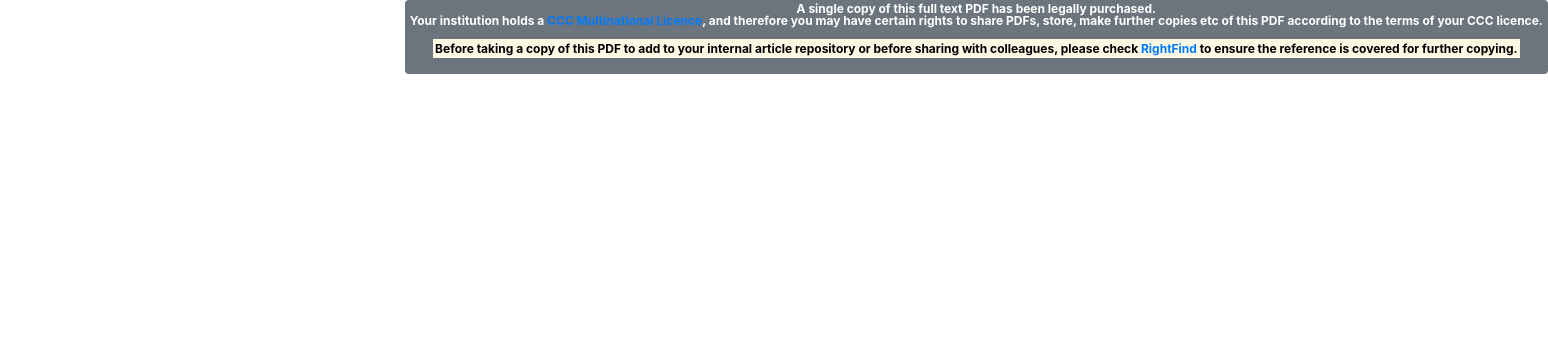
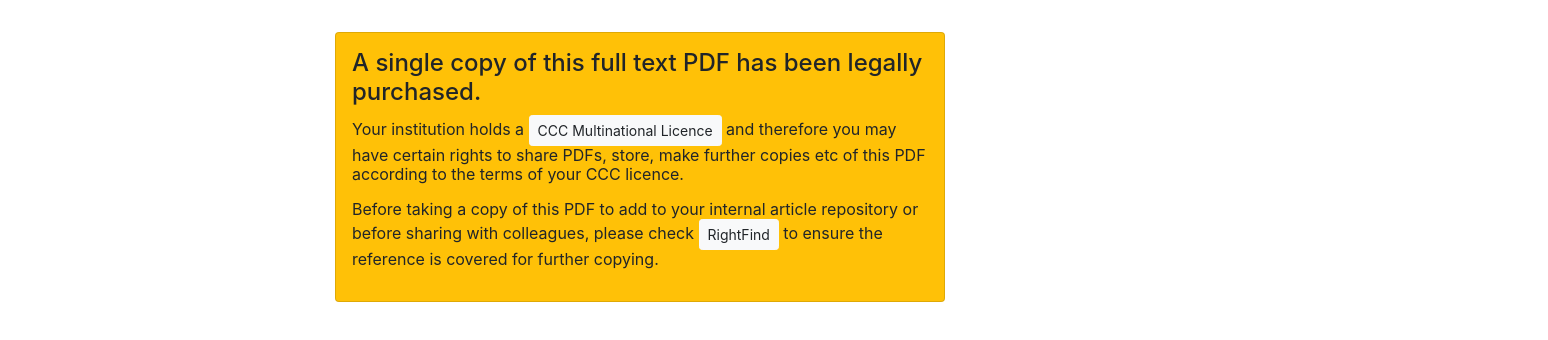
Before and after one commit to ecolteau/ecolteau.github.io, a plain HTML site: page index.html in a window 1280 px wide. Shown: the whole page, 1548 px wide, since content can reach past the window. Drawn offline with nearby package versions, Linux system fonts and the light colour scheme.

Commit message:
Update index.html

```diff
--- a/index.html
+++ b/index.html
@@ -6,17 +6,25 @@
 <meta charset="utf-8">
 <meta name="viewport" content="width=device-width, initial-scale=1">
 
+<!-- Latest compiled and minified CSS -->
 <link rel="stylesheet" href="https://maxcdn.bootstrapcdn.com/bootstrap/4.3.1/css/bootstrap.min.css">
-<style>disclaimer {width:75%;} .container {width:500px;}</style>
+<style>
+body {  font-size: 1em;  line-height: 1.2em; margin-top:2em;}
+#myCard {padding:1em;}
+</style>
 </head>
 
 <body>
-   <div class="container">
+   <div class="container-fluid">
 
-   <div class="badge badge-secondary" id="disclaimer">
-     <p>A single copy of this full text PDF has been legally purchased.  <br/>Your institution holds a <a href="http://www.copyright.com/" target="_blank">CCC Multinational Licence</a>, and therefore you may have certain rights to share PDFs, store, make further copies etc of this PDF according to the terms of your CCC licence.</p>
-     <p><mark>Before taking a copy of this PDF to add to your internal article repository or before sharing with colleagues, please check <a href="https://rightfind.copyright.com/rs-ui-web/">RightFind</a> to ensure the reference is covered for further copying.</mark></p>
-     </p>
+   <div class="row">
+    <div class="col-3"></div>
+    <div class="col-6"><div class="card bg-warning" id="myCard">
+      <h4>A single copy of this full text PDF has been legally purchased.</h4>
+      <p>Your institution holds a <a href="http://www.copyright.com/" target="_blank" class="btn btn-light btn-sm">CCC Multinational Licence</a> and therefore you may have certain rights to share PDFs, store, make further copies etc of this PDF according to the terms of your CCC licence.</p>
+      <p>Before taking a copy of this PDF to add to your internal article repository or before sharing with colleagues, please check <a href="https://rightfind.copyright.com/rs-ui-web/" target="_blank" class="btn btn-light btn-sm">RightFind</a> to ensure the reference is covered for further copying.</p>
+    </div></div>
+    <div class="col-3"></div>
    </div>
 
    </div>
```
